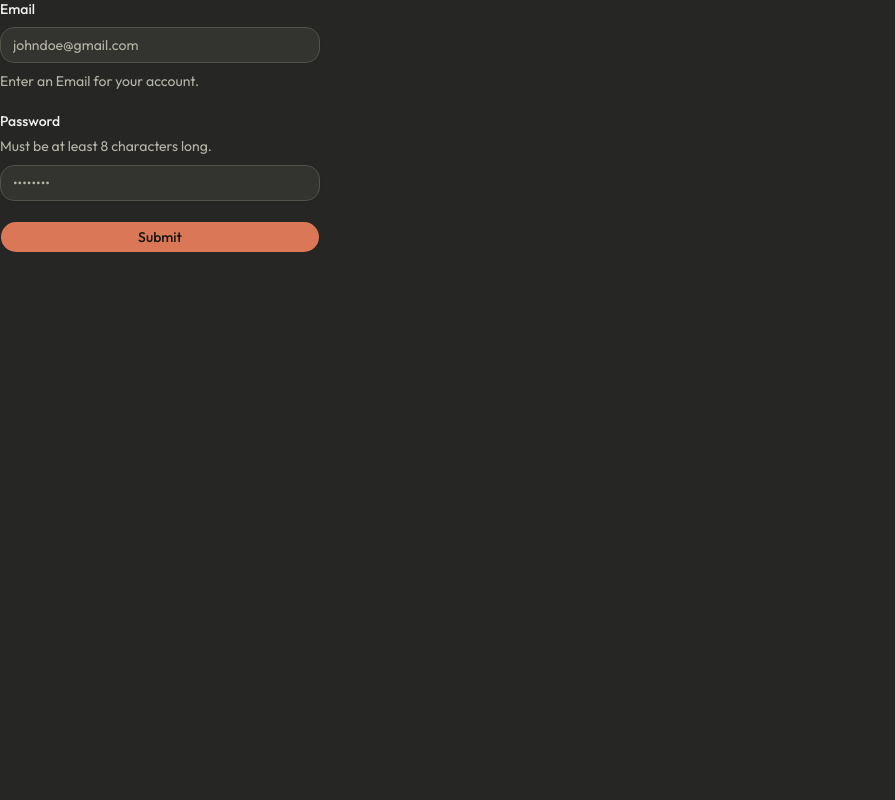
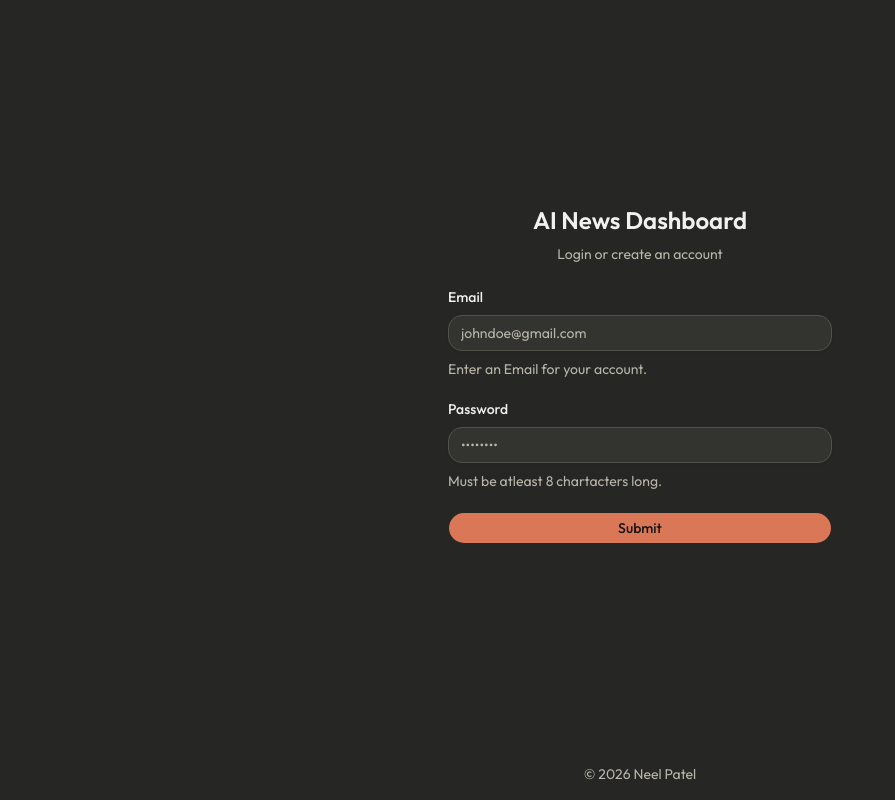
Before and after one commit to Neel37389/ai-news-intelligence-dashboard, a Next.js app: page /login in a window 1280 px wide. Shown: the whole page, without its empty margins (0-895 px from the left). Built offline with nearby package versions, Linux system fonts and the light colour scheme.

Commit message:
Added a small footer on the login page.

```diff
--- a/src/app/login/page.js
+++ b/src/app/login/page.js
@@ -19,38 +19,50 @@ export default function LoginPage() {
     console.log(email, password);
   };
   return (
-    <FieldSet className="w-full max-w-xs">
+    <div className="min-h-screen flex flex-col">
+      <div className="flex-1 flex items-center justify-center">
+        <div className="w-full max-w-sm space-y-6">
+          <div className="text-center space-y-2">
+            <h1 className="text-2xl font-semibold">AI News Dashboard</h1>
+            <p className="text-sm text-muted-foreground">
+              Login or create an account
+            </p>
+          </div>
+
+          <FieldSet>
             <FieldGroup>
               <Field>
-          <FieldLabel htmlFor="username">Email</FieldLabel>
+                <FieldLabel>Email</FieldLabel>
                 <Input
-            id="email"
                   type="email"
                   value={email}
                   placeholder="johndoe@gmail.com"
                   onChange={(e) => setEmail(e.target.value)}
                 />
-          <FieldDescription>Enter an Email for your account.</FieldDescription>
+                <FieldDescription>
+                  Enter an Email for your account.
+                </FieldDescription>
               </Field>
               <Field>
-          <FieldLabel htmlFor="password">Password</FieldLabel>
-          <FieldDescription>
-            Must be at least 8 characters long.
-          </FieldDescription>
+                <FieldLabel>Password</FieldLabel>
                 <Input
-            id="password"
                   type="password"
                   value={password}
                   placeholder="••••••••"
                   onChange={(e) => setPassword(e.target.value)}
                 />
+                <FieldDescription>
+                  Must be atleast 8 chartacters long.
+                </FieldDescription>
               </Field>
-        <Field orientation="responsive">
-          <Button type="submit" onClick={handleSubmit}>
-            Submit
-          </Button>
-        </Field>
+              <Button onClick={handleSubmit}>Submit</Button>
             </FieldGroup>
           </FieldSet>
+        </div>
+      </div>
+      <footer className="text-center text-sm text-muted-foreground py-4">
+        © 2026 Neel Patel
+      </footer>
+    </div>
   );
 }
```
Lines whose indentation alone changed are shown as unchanged.
